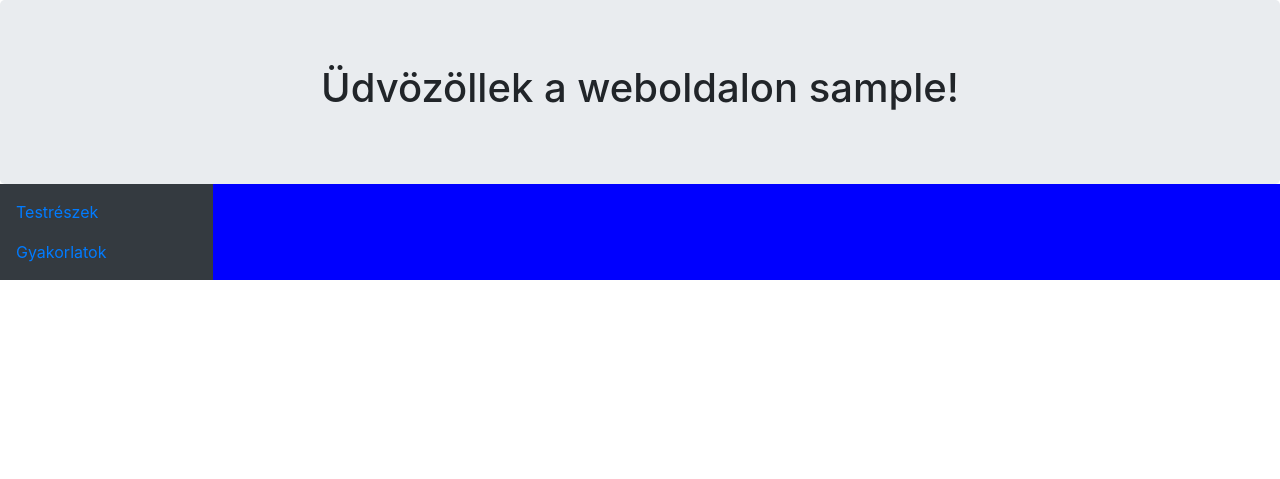
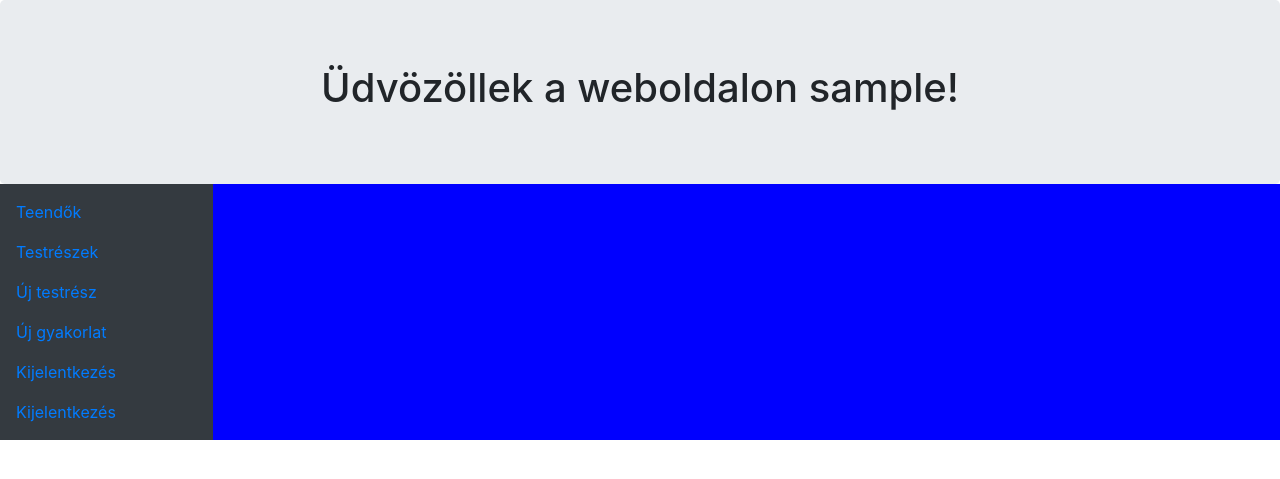
Before and after one commit to bumer125/teszt, a PHP site: page /workout/mainpage.php in a window 1280 px wide. Shown: the top 479 px of the page. Run offline with PHP 8.4, Linux system fonts and the light colour scheme; the visitor is signed in with stand-in values (Sample User, id 1); some libraries are stand-ins or nearby versions.

Commit message:
Logout link and some more function to the mainpage.php

```diff
--- /dev/null
+++ b/workout/logout.php
@@ -0,0 +1,6 @@
+<?php
+	session_start();
+	session_unset();
+	session_destroy();
+	header("Location:index.php");
+?>
--- a/workout/mainpage.php
+++ b/workout/mainpage.php
@@ -35,10 +35,22 @@
 					<nav class="navbar bg-dark nav-dark" >
 						<ul class="navbar-nav">
 							<li class="nav-item">
+								<a href="#" class="nav-link">Teendők</a>
+							</li>
+							<li class="nav-item">
 								<a href="#" onclick='listDat("bodypart");' class="nav-link">Testrészek</a>
 							</li>
 							<li class="nav-item">
-								<a href="#" class="nav-link">Gyakorlatok</a>
+								<a href="#" class="nav-link">Új testrész</a>
+							</li>
+							<li class="nav-item">
+								<a href="#" class="nav-link">Új gyakorlat</a>
+							</li>
+							<li class="nav-item">
+								<a href="http://localhost/workout/index.php" class="nav-link">Kijelentkezés</a>
+							</li>
+							<li class="nav-item">
+								<a href="index.php" class="nav-link">Kijelentkezés</a>
 							</li>
 						</ul>
 					</nav>
```
